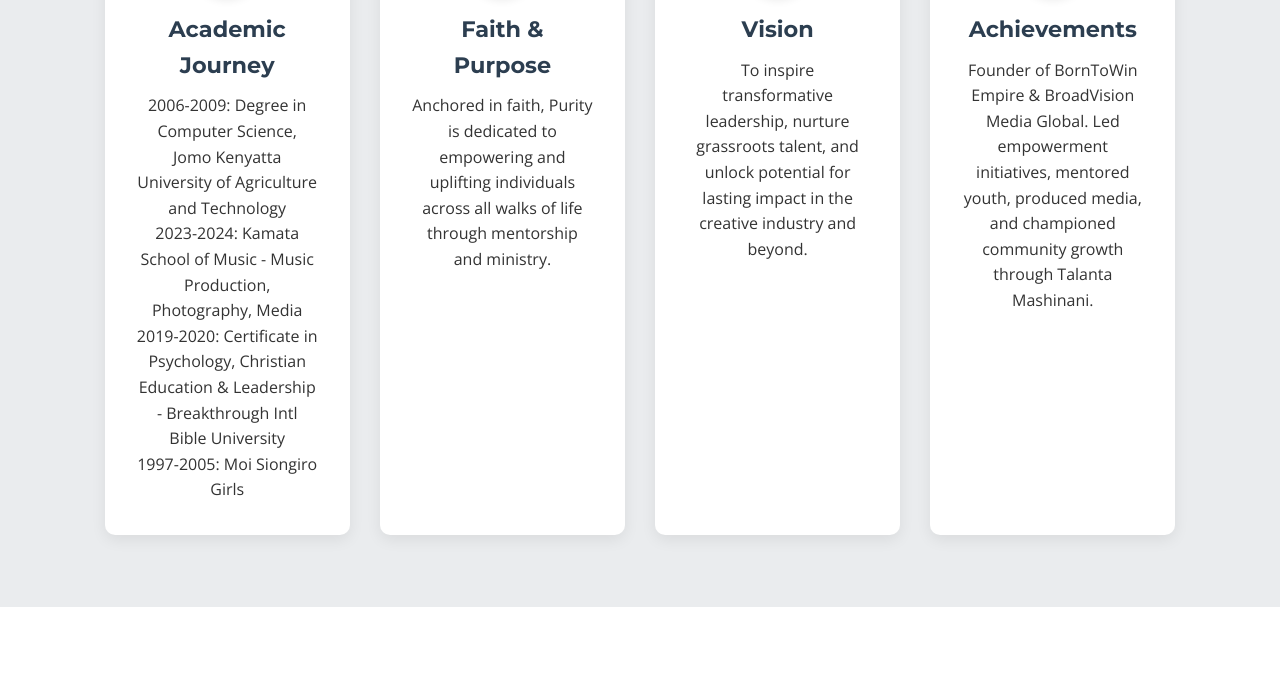
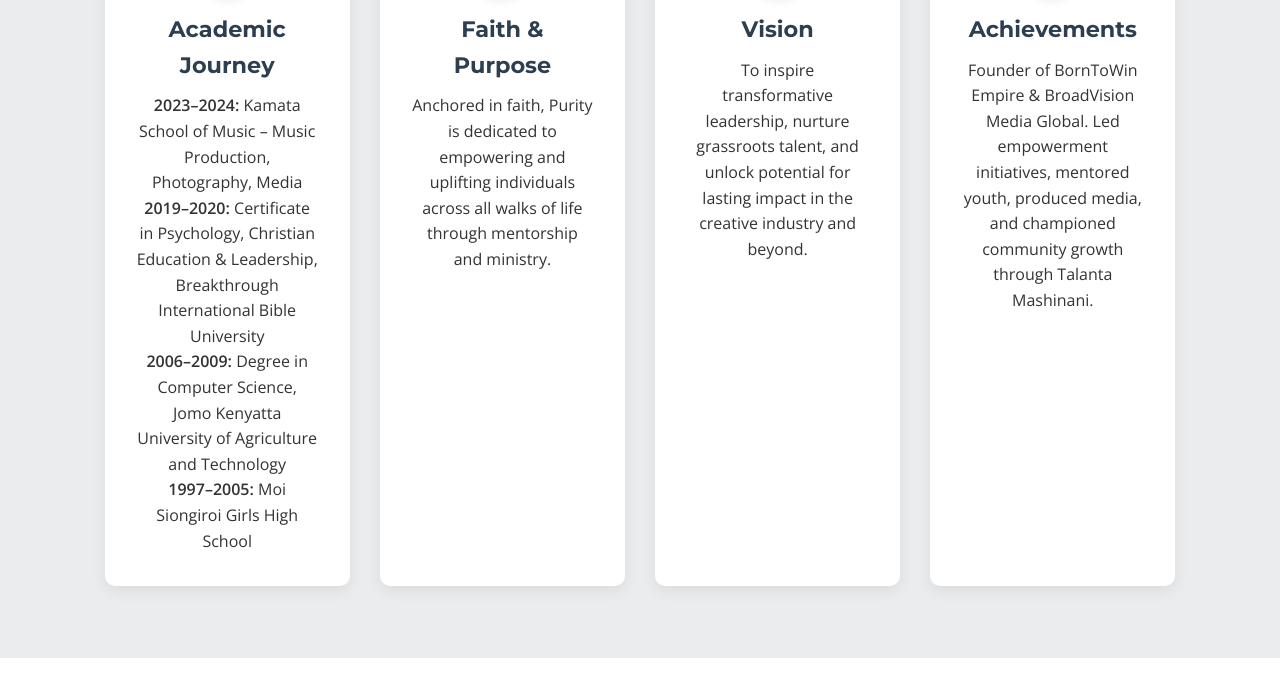
Before and after one commit to BVMG/puritylangu, a plain HTML site: page index.html in a window 1280 px wide. Shown: the part 1135-1811 px from the top of the page. Drawn offline with nearby package versions, Linux system fonts and the light colour scheme.

Commit message:
education

```diff
--- a/index.html
+++ b/index.html
@@ -71,10 +71,10 @@
                     <span class="about-icon"><i class="fas fa-user-graduate"></i></span>
                     <h3>Academic Journey</h3>
                     <p>
-                        2006-2009: Degree in Computer Science, Jomo Kenyatta University of Agriculture and Technology<br>
-                        2023-2024: Kamata School of Music - Music Production, Photography, Media<br>
-                        2019-2020: Certificate in Psychology, Christian Education & Leadership - Breakthrough Intl Bible University<br>
-                        1997-2005: Moi Siongiro Girls
+                     <b>2023–2024:</b> Kamata School of Music – Music Production, Photography, Media<br
+>                    <b>2019–2020:</b> Certificate in Psychology, Christian Education & Leadership, Breakthrough International Bible University<br>
+                     <b>2006–2009:</b> Degree in Computer Science, Jomo Kenyatta University of Agriculture and Technology<br>
+                     <b>1997–2005:</b> Moi Siongiroi Girls High School
                     </p>
                 </div>
                 <div class="about-card">
```
